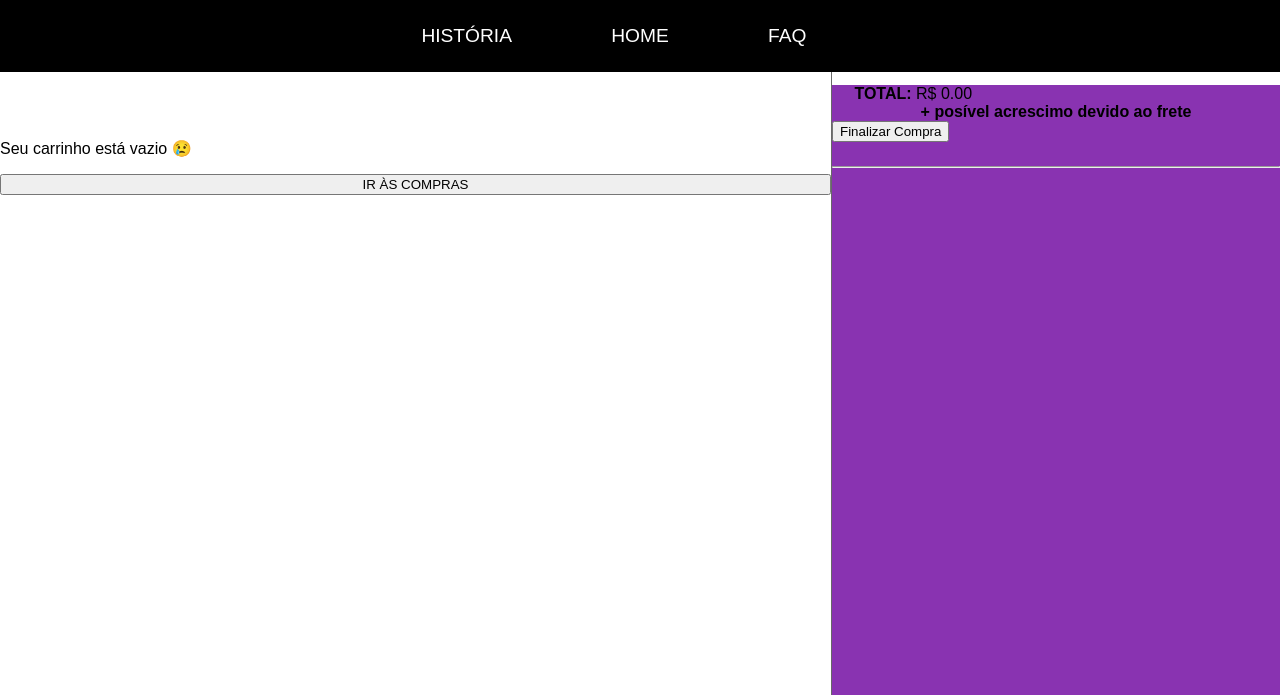
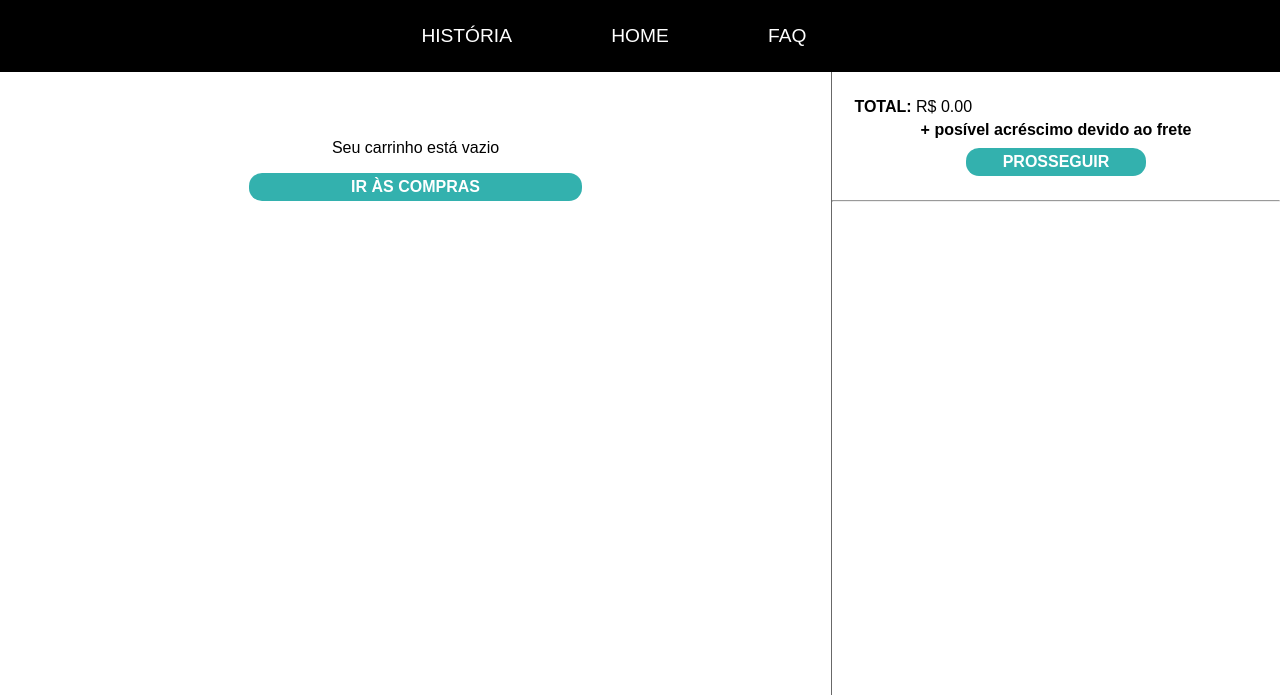
Before and after one commit to gabrieliromagnarita/TCC, a Flask app: page /carrinho-render in a window 1280 px wide. Shown: the part 105-800 px from the top of the page. Run offline with Flask 3, Linux system fonts and the light colour scheme; parts of the project's set-up code (start-up, migrations or seed data) failed here and were passed over.

Commit message:
front carrinho

```diff
--- a/static/estilo.css
+++ b/static/estilo.css
@@ -927,7 +927,6 @@ details > p{
 }
 
 #carrinho-left-div{
-    /* background-color: #b13333; */
     width: 65%;
     display: flex;
     flex-direction: column;
@@ -960,12 +959,10 @@ details > p{
     display: flex;
     flex-direction: column;
     gap: 15px;
-    /* background-color: darkgreen; */
     padding-left: 10%;
 }
 
 .card-produto-carrinho{
-    /* background-color: #b13333; */
     height: 100px;
     width: 100%;
     display: flex;
@@ -984,7 +981,6 @@ details > p{
     display: flex;
     flex-direction: column;
     gap: 4px;
-    /* background-color: aquamarine; */
 }
 
 .nome-carrinho{
@@ -1012,7 +1008,6 @@ details > p{
 }
 
 #carrinho-right-div{
-    background-color: #8933b1;
     height: auto;
     width: 35%;
     flex-shrink: 0;
@@ -1040,17 +1035,58 @@ details > p{
 }
 
 .total-carrinho-right{
-    margin: 0 0 0 5%;
+    margin: 3% 0 0 5%;
 }
 
 .text-carrinho-right{
     font-weight: bold;
     align-self: center;
-    margin: 0;
+    margin: 1% 0 2% 0;
+}
+
+.carrinho-btn{
+    display: flex;
+    justify-content: center;
+}
+
+.btn-finalizar{
+    width: 40%;
+    height: 100%;
+    background-color: #33B1AE;
+    color: white;
+    border: none;
+    border-radius: 13px;
+    font-size: 100%;
+    cursor: pointer;
+    font-weight: bold;
+    padding: 5px;
+    display: flex;
+    align-items: center;
 }
 
 .line-horizontal hr{
     background-color: #686868;
+}
+
+.carrinho-vazio{
+    display: flex;
+    flex-direction: column;
+    align-items: center;
+}
+
+.btn-redirect{
+    width: 40%;
+    height: 100%;
+    background-color: #33B1AE;
+    color: white;
+    border: none;
+    border-radius: 13px;
+    font-size: 100%;
+    cursor: pointer;
+    font-weight: bold;
+    padding: 5px;
+    display: flex;
+    align-items: center;
 }
 
 /*********************** corpo user  ***********************/
--- a/templates/carrinho.html
+++ b/templates/carrinho.html
@@ -30,8 +30,10 @@
             <input type="submit" value="Submit" hidden>
         </form>
         {% else %}
-            <p>Seu carrinho está vazio 😢</p>
-            <button class="btn-redirect" onclick="">IR ÀS COMPRAS</button>
+        <div  class="carrinho-vazio">
+            <p class="mensagem-carrinho-vazio">Seu carrinho está vazio</p>
+            <input type="submit" name="btn-redirect" value="IR ÀS COMPRAS" class="btn-redirect">
+        </div>
         {% endif %}
     </div>
 
@@ -45,9 +47,9 @@
         </div>
         {% endfor %}
         <p class="total-carrinho-right"><strong>TOTAL:</strong> R$ {{ "%.2f"|format(total) }}</p>
-        <p class="text-carrinho-right">+ posível acrescimo devido ao frete</p>
-        <form action="{{ url_for('carrinho.finalizar_compra')}}" method="post">
-            <button class="btn-finalizar">Finalizar Compra</button>
+        <p class="text-carrinho-right">+ posível acréscimo devido ao frete</p>
+        <form action="{{ url_for('carrinho.finalizar_compra')}}" method="post" class="carrinho-btn">
+            <input type="submit" name="btn-finalizar" value="PROSSEGUIR" class="btn-finalizar">
         </form>
         <div class="line-horizontal">
             <hr>
--- a/templates/compra.html
+++ b/templates/compra.html
@@ -4,7 +4,6 @@
 
 {% block content %}
 <div id="content-compra">
-    <div class="div-left-compra">
         {% if produtos %}
             <ul>
                 {% for p in produtos %}
@@ -35,8 +34,11 @@
         <p><strong>Total:</strong> R$ {{ "%.2f"|format(total) }}</p>
         <button class="btn-comprar-compra" onclick="">COMPRAR</button>
     </div>
+
+    <div class="divisoria-vertical-compra"></div>
+
     <div class="div-right-compra">
-
+        <p>QR Code</p>
     </div>
 </div>
 {% endblock %}
```
